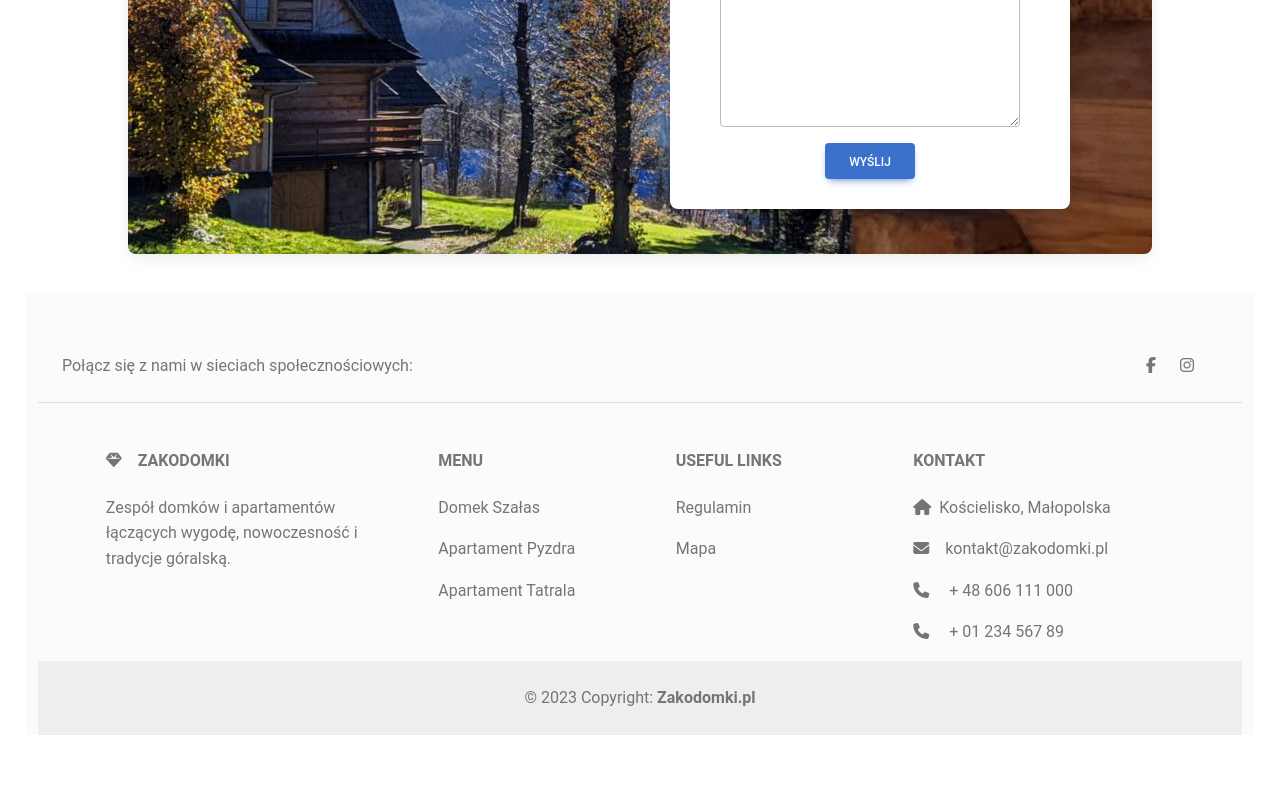
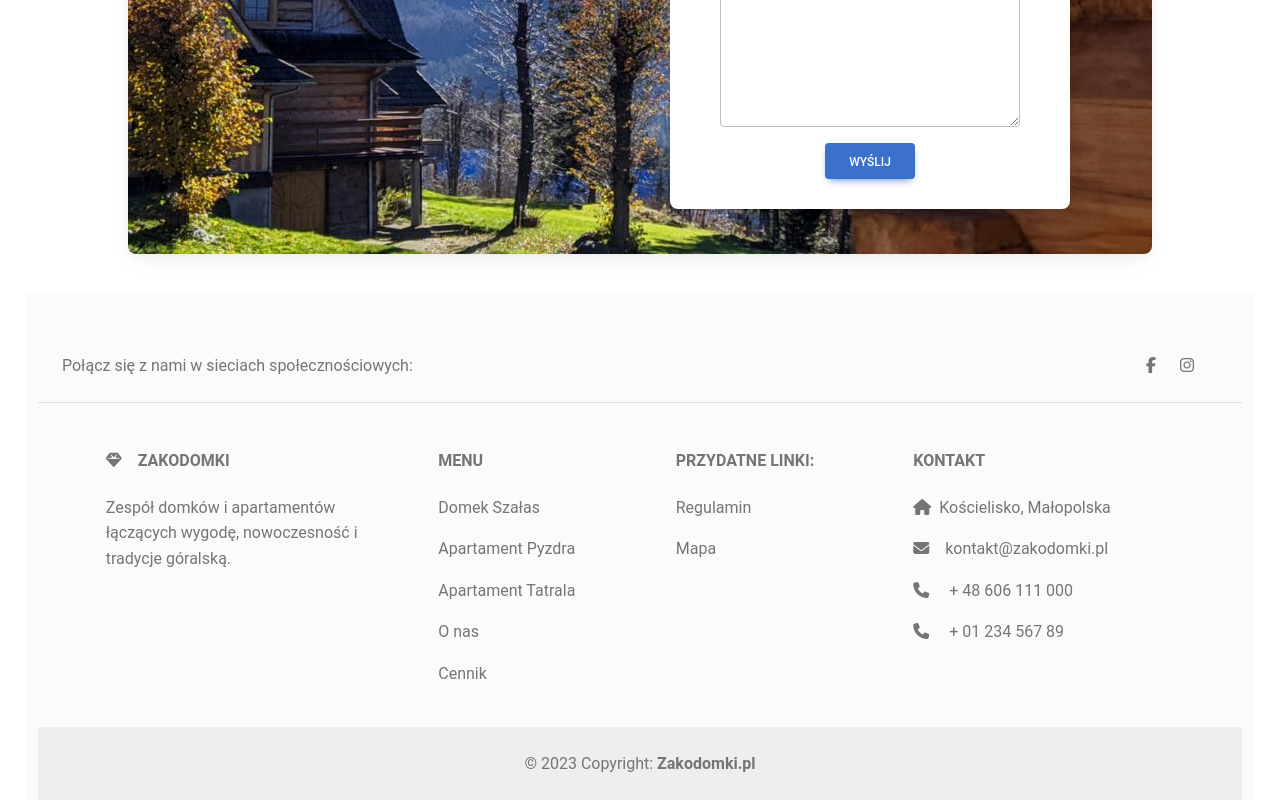
Before and after one commit to Grzesiek333/Zakodomki, a React (Vite) app: page / in a window 1280 px wide. Shown: the part 2761-3561 px from the top of the page. Before the commit the page ends 3496 px from the top, so only its background shows below. Built offline with nearby package versions, Linux system fonts and the light colour scheme.

Commit message:
pyzdra_and_tatrala_add

```diff
--- a/src/App.jsx
+++ b/src/App.jsx
@@ -8,6 +8,8 @@ import SignIn from "./signin";
 import Home from "./home";
 import Reservations from "./reservations";
 import Szalas from "./szalas";
+import Pyzdra from "./pyzdra";
+import Tatrala from "./tatrala";
 import Contact from "./contact";
 import AboutUs from "./aboutus";
 
@@ -21,6 +23,8 @@ function App() {
         <Route path="/signin" element={<SignIn />} />
         <Route path="/reservations" element={<Reservations />} />
         <Route path="/szalas" element={<Szalas />} />
+        <Route path="/pyzdra" element={<Pyzdra />} />
+        <Route path="/tatrala" element={<Tatrala />} />
         <Route path="/contact" element={<Contact />} />
         <Route path="/onas" element={<AboutUs />} />
       </Routes>
--- a/src/components/footer.jsx
+++ b/src/components/footer.jsx
@@ -50,10 +50,20 @@ export default function Footer() {
                   Apartament Tatrala
                 </a>
               </p>
+              <p>
+                <a href='#!' className='text-reset'>
+                  O nas
+                </a>
+              </p>
+              <p>
+                <a href='#!' className='text-reset'>
+                  Cennik
+                </a>
+              </p>
             </MDBCol>
 
             <MDBCol md="3" lg="2" xl="2" className='mx-auto mb-4'>
-              <h6 className='text-uppercase fw-bold mb-4'>Useful links</h6>
+              <h6 className='text-uppercase fw-bold mb-4'>Przydatne linki:</h6>
               <p>
                 <a href='#!' className='text-reset'>
                   Regulamin
--- a/src/components/menu.jsx
+++ b/src/components/menu.jsx
@@ -21,11 +21,11 @@ export default function Menu() {
                 },
                 {
                     label: 'Apartament Pyzdra',
-
+                    url: '/pyzdra'
                 },
                 {
                     label: 'Apartament Tatrala',
-
+                    url: '/tatrala'
                 },
             ]
         },
--- /dev/null
+++ b/src/pyzdra.jsx
@@ -0,0 +1,22 @@
+import React from "react";
+import Header from "./components/header";
+import Footer from "./components/footer";
+import Gallery from "./components/gallery";
+
+export default function Pyzdra() {
+  return (
+    <>
+      <Header />
+    <section style={{maxWidth: '1240px'}}>
+      <h2>Apartament Pyzdra</h2>
+      <div style={{maxWidth: '1240px', textAlign: 'left'}}>Tradycyjny góralski domek 8 osobowy. Domek jest dwupiętrowy. Na dole znajduje się: łazienka z prysznicem, aneks kuchenny, salon z TV, dwa pokoje dwuosobowe. Na górze natomiast jest otwarta przestrzeń z 3 łóżkami jedno z nich to małżeńskie oraz łazienka z prysznicem.
+      Dogodna lokalizacja pozwala na szybkie dotarcie (pieszo lub busem) do wlotu dolin TPN.
+      Dodatkowo jest miejsce na ognisko i duży (nieogrodzony) ogród do dyspozycji gości.
+      Bezpłatne dwa miejsca postojowe. Plac zabaw dla dzieci.</div>
+    </section>
+    <Gallery />
+
+      <Footer />
+    </>
+  );
+}
--- /dev/null
+++ b/src/tatrala.jsx
@@ -0,0 +1,22 @@
+import React from "react";
+import Header from "./components/header";
+import Footer from "./components/footer";
+import Gallery from "./components/gallery";
+
+export default function Tatrala() {
+  return (
+    <>
+      <Header />
+    <section style={{maxWidth: '1240px'}}>
+      <h2>Apartament Tatrala</h2>
+      <div style={{maxWidth: '1240px', textAlign: 'left'}}>Tradycyjny góralski domek 8 osobowy. Domek jest dwupiętrowy. Na dole znajduje się: łazienka z prysznicem, aneks kuchenny, salon z TV, dwa pokoje dwuosobowe. Na górze natomiast jest otwarta przestrzeń z 3 łóżkami jedno z nich to małżeńskie oraz łazienka z prysznicem.
+      Dogodna lokalizacja pozwala na szybkie dotarcie (pieszo lub busem) do wlotu dolin TPN.
+      Dodatkowo jest miejsce na ognisko i duży (nieogrodzony) ogród do dyspozycji gości.
+      Bezpłatne dwa miejsca postojowe. Plac zabaw dla dzieci.</div>
+    </section>
+    <Gallery />
+
+      <Footer />
+    </>
+  );
+}
```
